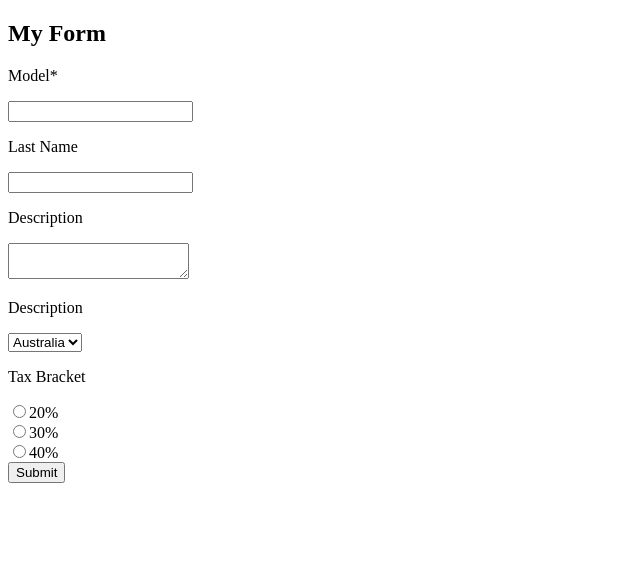
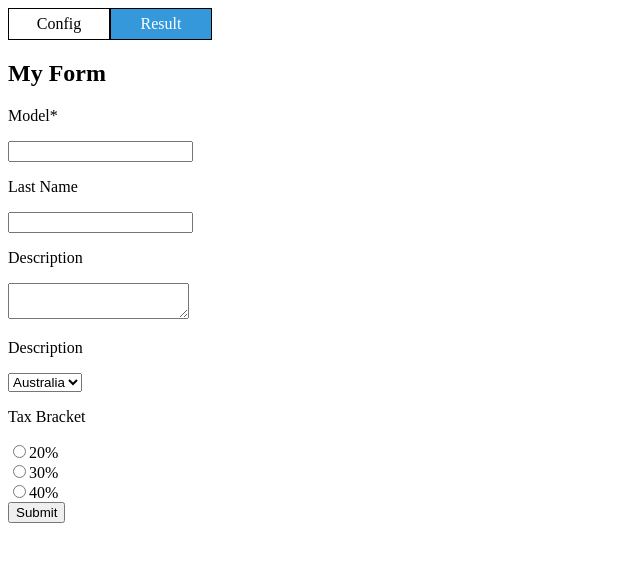
Before and after one commit to HahaHopeless/ez-form-maker, a React (Create React App) app: page / in a window 1280 px wide. Shown: the top 562 px of the page, without its empty margins (0-640 px from the left). Built offline with nearby package versions, Linux system fonts and the light colour scheme.

Commit message:
added tabs, added props

```diff
--- a/src/App.tsx
+++ b/src/App.tsx
@@ -1,10 +1,51 @@
-import React from "react";
-import Result from "./components/Result/Result";
+import React, { useState } from "react";
+import Result from "./pages/Result/Result";
 
 function App() {
+  const [tab, setTab] = useState("result");
   return (
     <>
-      <Result />
+      <div style={{ display: "flex", alignItems: "center" }}>
+        <div
+          style={{
+            width: "100px",
+            height: "30px",
+            border: "1px solid black",
+            display: "flex",
+            justifyContent: "center",
+            alignItems: "center",
+            cursor: "pointer",
+            backgroundColor: tab === "config" ? "#3498DB" : "#FFFFFF",
+            color: tab === "config" ? "#FFFFFF" : "#000000",
+            transition: "background-color 0.1s ease-in",
+          }}
+          onClick={() => {
+            setTab("config");
+          }}
+        >
+          Config
+        </div>
+        <div
+          style={{
+            width: "100px",
+            height: "30px",
+            border: "1px solid black",
+            display: "flex",
+            justifyContent: "center",
+            alignItems: "center",
+            cursor: "pointer",
+            backgroundColor: tab === "result" ? "#3498DB" : "#FFFFFF",
+            color: tab === "result" ? "#FFFFFF" : "#000000",
+            transition: "background-color 0.1s ease-in",
+          }}
+          onClick={() => {
+            setTab("result");
+          }}
+        >
+          Result
+        </div>
+      </div>
+      <div>{tab === "result" && <Result />}</div>
     </>
   );
 }
--- a/src/components/Config/Config.tsx
+++ /dev/null
@@ -1,3 +0,0 @@
-export default function Config() {
-  return <select></select>;
-}
--- a/src/components/Result/Result.tsx
+++ /dev/null
@@ -1,124 +0,0 @@
-import React from "react";
-import TextField from "../TextField/TextField";
-import Button from "../Button/Button";
-import TextArea from "../TextArea/TextArea";
-import DropDown from "../DropDown/DropDown";
-import RadioGroup from "../RadioGroup/RadioGroup";
-
-const formFields = [
-  {
-    control: "textfield",
-    id: "firstName",
-    label: "Model",
-    required: true,
-  },
-  {
-    control: "textfield",
-    id: "lastName",
-    label: "Last Name",
-  },
-  {
-    control: "textarea",
-    id: "description",
-    label: "Description",
-  },
-  {
-    control: "dropdown",
-    id: "description",
-    label: "Description",
-    options: [
-      {
-        value: "AU",
-        label: "Australia",
-      },
-      {
-        value: "US",
-        label: "America",
-      },
-    ],
-  },
-  {
-    control: "radiogroup",
-    id: "taxBracket",
-    label: "Tax Bracket",
-    options: [
-      {
-        value: "20",
-        label: "20%",
-      },
-      {
-        value: "30",
-        label: "30%",
-      },
-      {
-        value: "40",
-        label: "40%",
-      },
-    ],
-  },
-  {
-    control: "button",
-    type: "button",
-    id: "submit",
-    label: "Submit",
-    className: "btn-submit",
-  },
-];
-
-const formDetail = {
-  title: "My Form",
-  formFields,
-};
-
-const renderControl = (item: any, idx: number) => {
-  const commonProps = {
-    key: idx,
-    label: item.label,
-    value: item.value,
-    defaultValue: item.defaultValue,
-    disabled: item.disabled,
-    onChange: item.onChange,
-    onBlur: item.onBlur,
-    onFocus: item.onFocus,
-    placeholder: item.placeholder,
-    maxLength: item.maxLength,
-    minLength: item.minLength,
-    className: item.className,
-    style: item.style,
-    id: item.id,
-    name: item.name,
-    autoComplete: item.autoComplete,
-    autoFocus: item.autoFocus,
-    readOnly: item.readOnly,
-    required: item.required,
-    pattern: item.pattern,
-    inputMode: item.inputMode,
-  };
-  switch (item.control) {
-    case "textfield":
-      return <TextField {...commonProps} />;
-    case "textarea":
-      return <TextArea {...commonProps} />;
-    case "button":
-      return <Button {...commonProps}>{item.label}</Button>;
-    case "dropdown":
-      return <DropDown {...commonProps} options={item.options} />;
-    case "radiogroup":
-      return <RadioGroup {...commonProps} options={item.options} />;
-    default:
-      break;
-  }
-};
-
-export default function Result() {
-  return (
-    <div>
-      <h2>{formDetail.title}</h2>
-      <form>
-        {formDetail.formFields.map((item, idx) => {
-          return renderControl(item, idx);
-        })}
-      </form>
-    </div>
-  );
-}
--- /dev/null
+++ b/src/pages/Config/Config.tsx
@@ -0,0 +1,68 @@
+export default function Config() {
+  return <select></select>;
+}
+
+export const formFields = [
+  {
+    control: "textfield",
+    id: "firstName",
+    label: "Model",
+    required: true,
+  },
+  {
+    control: "textfield",
+    id: "lastName",
+    label: "Last Name",
+  },
+  {
+    control: "textarea",
+    id: "description",
+    label: "Description",
+  },
+  {
+    control: "dropdown",
+    id: "description",
+    label: "Description",
+    options: [
+      {
+        value: "AU",
+        label: "Australia",
+      },
+      {
+        value: "US",
+        label: "America",
+      },
+    ],
+  },
+  {
+    control: "radiogroup",
+    id: "taxBracket",
+    label: "Tax Bracket",
+    options: [
+      {
+        value: "20",
+        label: "20%",
+      },
+      {
+        value: "30",
+        label: "30%",
+      },
+      {
+        value: "40",
+        label: "40%",
+      },
+    ],
+  },
+  {
+    control: "button",
+    type: "button",
+    id: "submit",
+    label: "Submit",
+    className: "btn-submit",
+  },
+];
+
+export const formDetail = {
+  title: "My Form",
+  formFields,
+};
--- /dev/null
+++ b/src/pages/Result/Result.tsx
@@ -0,0 +1,61 @@
+import React from "react";
+import TextField from "../../components/TextField/TextField";
+import Button from "../../components/Button/Button";
+import TextArea from "../../components/TextArea/TextArea";
+import DropDown from "../../components/DropDown/DropDown";
+import RadioGroup from "../../components/RadioGroup/RadioGroup";
+import { formDetail, formFields } from "../Config/Config";
+import { textFieldProps, buttonProps } from "../../types";
+
+const renderControl = (item: any, idx: number) => {
+  const commonProps = {
+    key: idx,
+    label: item.label,
+    value: item.value,
+    defaultValue: item.defaultValue,
+    disabled: item.disabled,
+    onChange: item.onChange,
+    onBlur: item.onBlur,
+    onFocus: item.onFocus,
+    placeholder: item.placeholder,
+    maxLength: item.maxLength,
+    minLength: item.minLength,
+    className: item.className,
+    style: item.style,
+    id: item.id,
+    name: item.name,
+    autoComplete: item.autoComplete,
+    autoFocus: item.autoFocus,
+    readOnly: item.readOnly,
+    required: item.required,
+    pattern: item.pattern,
+    inputMode: item.inputMode,
+  };
+  switch (item.control) {
+    case "textfield":
+      return <TextField {...textFieldProps(item, idx)} />;
+    case "textarea":
+      return <TextArea {...commonProps} />;
+    case "button":
+      return <Button {...buttonProps(item, idx)}>{item.label}</Button>;
+    case "dropdown":
+      return <DropDown {...commonProps} options={item.options} />;
+    case "radiogroup":
+      return <RadioGroup {...commonProps} options={item.options} />;
+    default:
+      break;
+  }
+};
+
+export default function Result() {
+  return (
+    <div>
+      <h2>{formDetail.title}</h2>
+      <form>
+        {formDetail.formFields.map((item, idx) => {
+          return renderControl(item, idx);
+        })}
+      </form>
+    </div>
+  );
+}
--- a/src/types.tsx
+++ b/src/types.tsx
@@ -44,3 +44,95 @@ export interface OptionsProps {
   value: string;
   label: string;
 }
+
+export const textFieldProps = (item: any, key: any) => {
+  return {
+    key: key,
+    label: item.label,
+    id: item.id,
+    name: item.name,
+    type: item.text,
+    value: item.defaultValue,
+    placeholder: item.placeholder,
+    maxLength: item.maxlength,
+    size: item.size,
+    disabled: item.disabled,
+    readOnly: item.readonly,
+    required: item.required,
+    autoFocus: item.autofocus,
+    autoComplete: item.autocomplete,
+    pattern: item.validationPattern,
+    minLength: item.minlength,
+    spellCheck: item.spellcheck,
+    tabIndex: item.tabindex,
+    title: item.tooltipText,
+    style: item.style,
+    className: item.customClass,
+    onInput: item.handleInputFunction,
+    onBlur: item.handleBlurFunction,
+    onFocus: item.handleFocusFunction,
+  };
+};
+
+export const buttonProps = (item: any, key: any) => {
+  return {
+    key: key,
+    defaultValue: item.defaultValue,
+    disabled: item.disabled,
+    onClick: item.onClick,
+    onDoubleClick: item.onDoubleClick,
+    type: item.type,
+    className: item.className,
+    style: item.style,
+    id: item.id,
+    name: item.name,
+    value: item.value,
+    ariaLabel: item.ariaLabel,
+    ariaLabelledby: item.ariaLabelledBy,
+    autoFocus: item.autofocus,
+    form: item.form,
+    tabIndex: item.tabIndex,
+    title: item.title,
+    onMouseOver: item.onMouseOver,
+    onMouseOut: item.onMouseOut,
+    onMouseDown: item.onMouseDown,
+    onMouseUp: item.onMouseUp,
+    onKeyDown: item.onKeyDown,
+    onKeyUp: item.onKeyUp,
+    onFocus: item.onFocus,
+    onBlur: item.onBlur,
+    children: item.children,
+  };
+};
+
+export const textAreaProps = (item: any, key: any) => {
+  return {
+    key: key,
+    defaultValue: item.defaultValue,
+    disabled: item.disabled,
+    onChange: item.onChange,
+    onBlur: item.onBlur,
+    onFocus: item.onFocus,
+    id: item.id,
+    name: item.name,
+    placeholder: item.placeholder,
+    rows: item.rows,
+    cols: item.cols,
+    maxLength: item.maxLength,
+    autoFocus: item.autoFocus,
+    autoComplete: item.autoComplete,
+    minLength: item.minLength,
+    spellCheck: item.spellCheck,
+    tabIndex: item.tabIndex,
+    title: item.title,
+    style: item.style,
+    className: item.className,
+    value: item.value,
+    required: item.required,
+    readOnly: item.readOnly,
+    wrap: item.wrap,
+    autoResize: item.autoResize,
+    rowsMin: item.rowsMin,
+    rowsMax: item.rowsMax,
+  };
+};
```
Also changed, not shown: src/components/DatePicker/DatePicker.tsx (added, +20 -0 lines), src/components/FileInput/FileInput.tsx (deleted, +0 -8 lines), src/components/DatePicker/styles.css (added), src/pages/Config/styles.css (added), src/pages/Result/styles.css (added).
